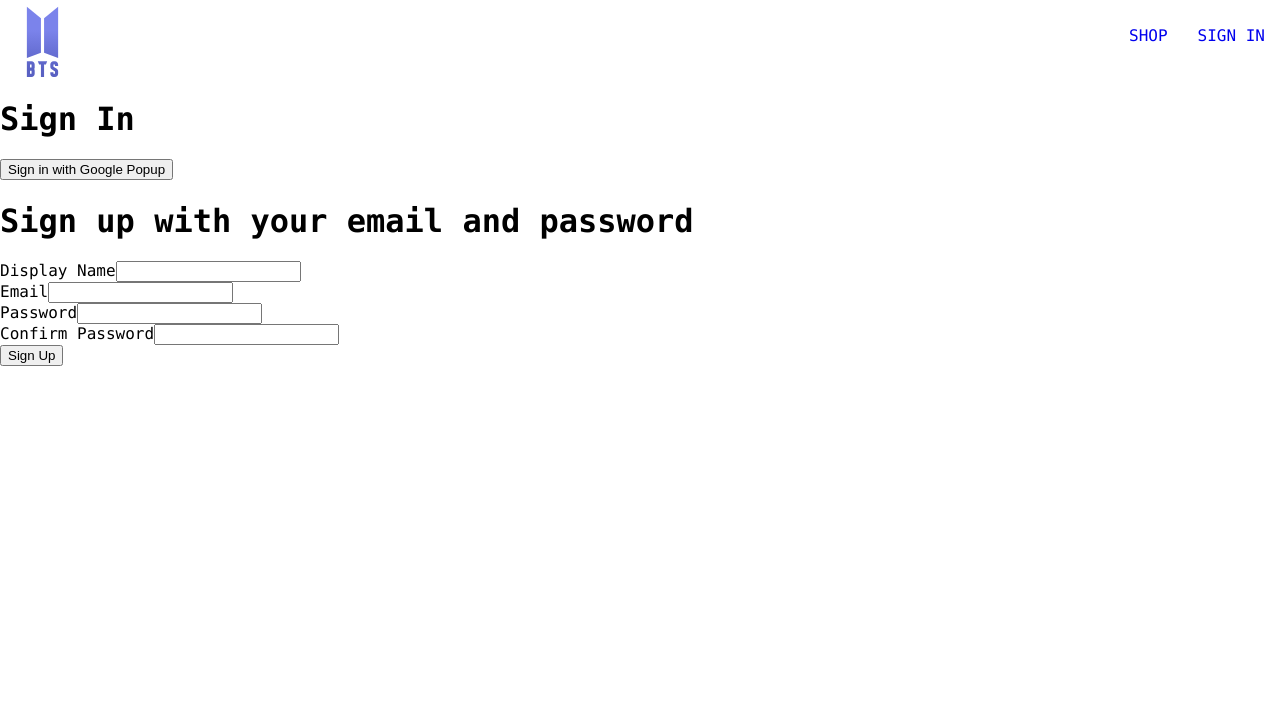
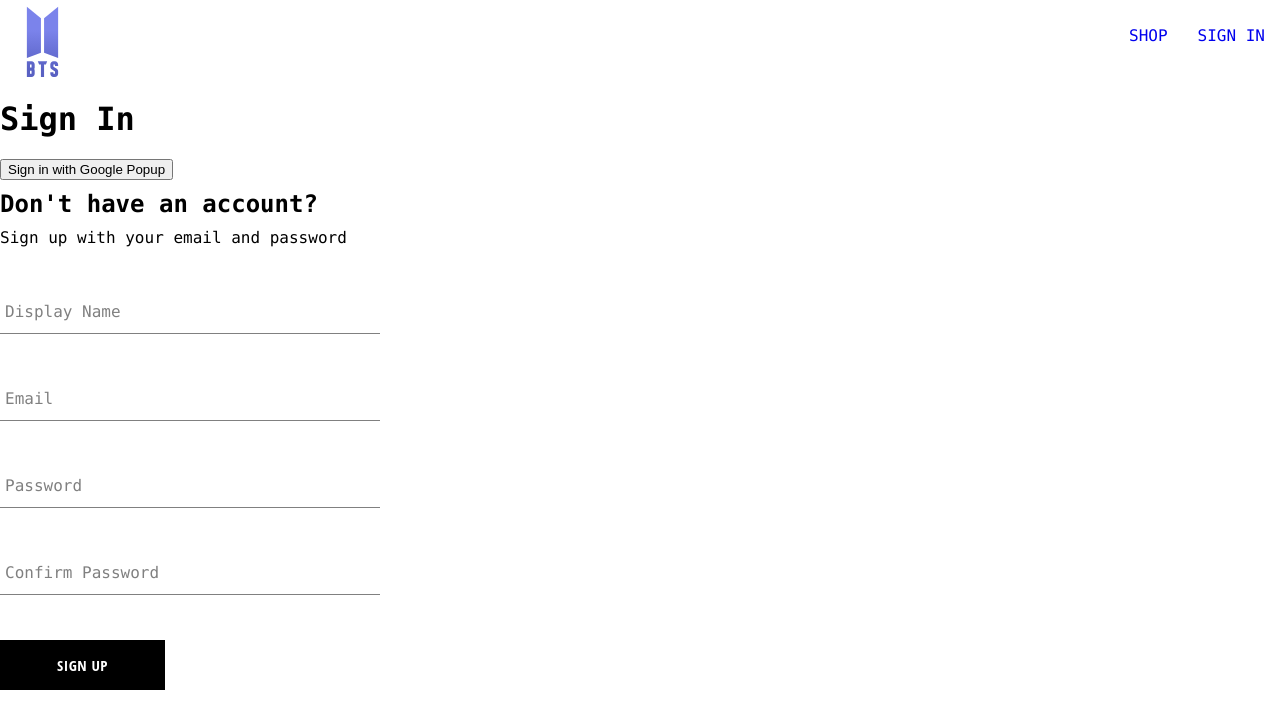
Before and after one commit to vitruong00/Ecommerce-Web, a React (Create React App) app: page /sign-in in a window 1280 px wide. Shown: the top 728 px of the page. Built offline with nearby package versions, Linux system fonts and the light colour scheme.

Commit message:
Styling sign in page

```diff
--- /dev/null
+++ b/src/components/button/button.component.jsx
@@ -0,0 +1,19 @@
+import "./button.styles.scss";
+
+const BUTTON_TYPE_CLASSES = {
+  google: "google-sign-in",
+  inverted: "inverted",
+};
+
+const Button = ({ children, buttonType, ...otherProps }) => {
+  return (
+    <button
+      className={`button-container ${BUTTON_TYPE_CLASSES[buttonType]}`}
+      {...otherProps}
+    >
+      {children}{" "}
+    </button>
+  );
+};
+
+export default Button;
--- /dev/null
+++ b/src/components/button/button.styles.scss
@@ -0,0 +1,46 @@
+.button-container {
+  min-width: 165px;
+  width: auto;
+  height: 50px;
+  letter-spacing: 0.5px;
+  line-height: 50px;
+  padding: 0 35px 0 35px;
+  font-size: 15px;
+  background-color: black;
+  color: white;
+  text-transform: uppercase;
+  font-family: "Open Sans Condensed";
+  font-weight: bolder;
+  border: none;
+  cursor: pointer;
+  display: flex;
+  justify-content: center;
+
+  &:hover {
+    background-color: white;
+    color: black;
+    border: 1px solid black;
+  }
+
+  &.google-sign-in {
+    background-color: #4285f4;
+    color: white;
+
+    &:hover {
+      background-color: #357ae8;
+      border: none;
+    }
+  }
+
+  &.inverted {
+    background-color: white;
+    color: black;
+    border: 1px solid black;
+
+    &:hover {
+      background-color: black;
+      color: white;
+      border: none;
+    }
+  }
+}
--- a/src/components/form-input/form-input.component.jsx
+++ b/src/components/form-input/form-input.component.jsx
@@ -1,8 +1,18 @@
+import "./form-input.styles.scss";
+
 const FormInput = ({ label, ...otherProps }) => {
   return (
     <div className="group">
-      <label className="">{label}</label>
-      <input {...otherProps} />
+      <input className="form-input" {...otherProps} />
+      {label && (
+        <label
+          className={`${
+            otherProps.value.length ? "shrink" : ""
+          } form-input-label`}
+        >
+          {label}
+        </label>
+      )}
     </div>
   );
 };
--- /dev/null
+++ b/src/components/form-input/form-input.styles.scss
@@ -0,0 +1,54 @@
+$sub-color: grey;
+$main-color: black;
+
+@mixin shrinkLabel {
+  top: -14px;
+  font-size: 12px;
+  color: $main-color;
+}
+
+.group {
+  position: relative;
+  margin: 45px 0;
+
+  .form-input {
+    background: none;
+    background-color: white;
+    color: $sub-color;
+    font-size: 18px;
+    padding: 10px 10px 10px 5px;
+    display: block;
+    width: 100%;
+    border: none;
+    border-radius: 0;
+    border-bottom: 1px solid $sub-color;
+    margin: 25px 0;
+
+    &:focus {
+      outline: none;
+    }
+
+    &:focus ~ .form-input-label {
+      @include shrinkLabel();
+    }
+  }
+
+  input[type="password"] {
+    letter-spacing: 0.3em;
+  }
+
+  .form-input-label {
+    color: $sub-color;
+    font-size: 16px;
+    font-weight: normal;
+    position: absolute;
+    pointer-events: none;
+    left: 5px;
+    top: 10px;
+    transition: 300ms ease all;
+
+    &.shrink {
+      @include shrinkLabel();
+    }
+  }
+}
--- a/src/components/sign-up-form/sign-up-form.component.jsx
+++ b/src/components/sign-up-form/sign-up-form.component.jsx
@@ -4,6 +4,8 @@ import {
   createAuthUserWithEmailAndPassword,
   createUserDocumentFromAuth,
 } from "../../utils/firebase/firebase.utils";
+import "./sign-up-form.styles.scss";
+import Button from "../button/button.component";
 
 const defaultFormFields = {
   displayName: "",
@@ -46,8 +48,9 @@ export const SignUpForm = () => {
   };
 
   return (
-    <div>
-      <h1>Sign up with your email and password</h1>
+    <div className="sign-up-container">
+      <h2>Don't have an account?</h2>
+      <span>Sign up with your email and password</span>
       <form onSubmit={handleSubmit}>
         <FormInput
           label="Display Name"
@@ -82,7 +85,7 @@ export const SignUpForm = () => {
           value={confirmPassword}
         />
 
-        <button type="submit">Sign Up</button>
+        <Button type="submit">Sign Up</Button>
       </form>
     </div>
   );
--- /dev/null
+++ b/src/components/sign-up-form/sign-up-form.styles.scss
@@ -0,0 +1,9 @@
+.sign-up-container {
+  display: flex;
+  flex-direction: column;
+  width: 380px;
+
+  h2 {
+    margin: 10px 0;
+  }
+}
```
